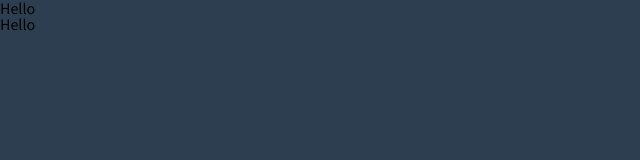
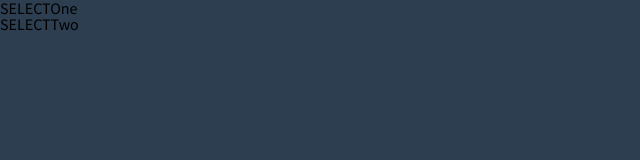
Before and after one commit to reality023/nomadcoders-react-master-class, a React (Create React App) app: page / in a window 1280 px wide. Shown: the top 160 px of the page, without its empty margins (0-640 px from the left). Built offline with nearby package versions, Linux system fonts and the light colour scheme.

Commit message:
#6.3 Drag and Drop part Two Complete

```diff
--- a/src/App.tsx
+++ b/src/App.tsx
@@ -10,18 +10,28 @@
   return (
 		<DragDropContext onDragEnd={onDragEnd}>
 			<div>
-				<Droppable droppableId="one">{() =>
-					(
-					<ul>
+				<Droppable droppableId="one">{(magic) => (
+					<ul ref={magic.innerRef} {...magic.droppableProps}>
 						<Draggable draggableId="first" index={0}>
-							{() => <li>Hello</li>}
+							{(magic) =>
+							(
+								<li ref={magic.innerRef} {...magic.draggableProps} >
+									<span {...magic.dragHandleProps}>SELECT</span>
+									One
+								</li>
+							)
+							}
 						</Draggable>
 						<Draggable draggableId="second" index={1}>
-							{() => <li>Hello</li>}
+							{(magic) => (
+								<li ref={magic.innerRef} {...magic.draggableProps}>
+									<span {...magic.dragHandleProps}>SELECT</span>
+									Two
+								</li>
+							)}
 						</Draggable>
 					</ul>
-					)
-				}</Droppable>
+				)}</Droppable>
 			</div>
 		</DragDropContext>
 	)
```
